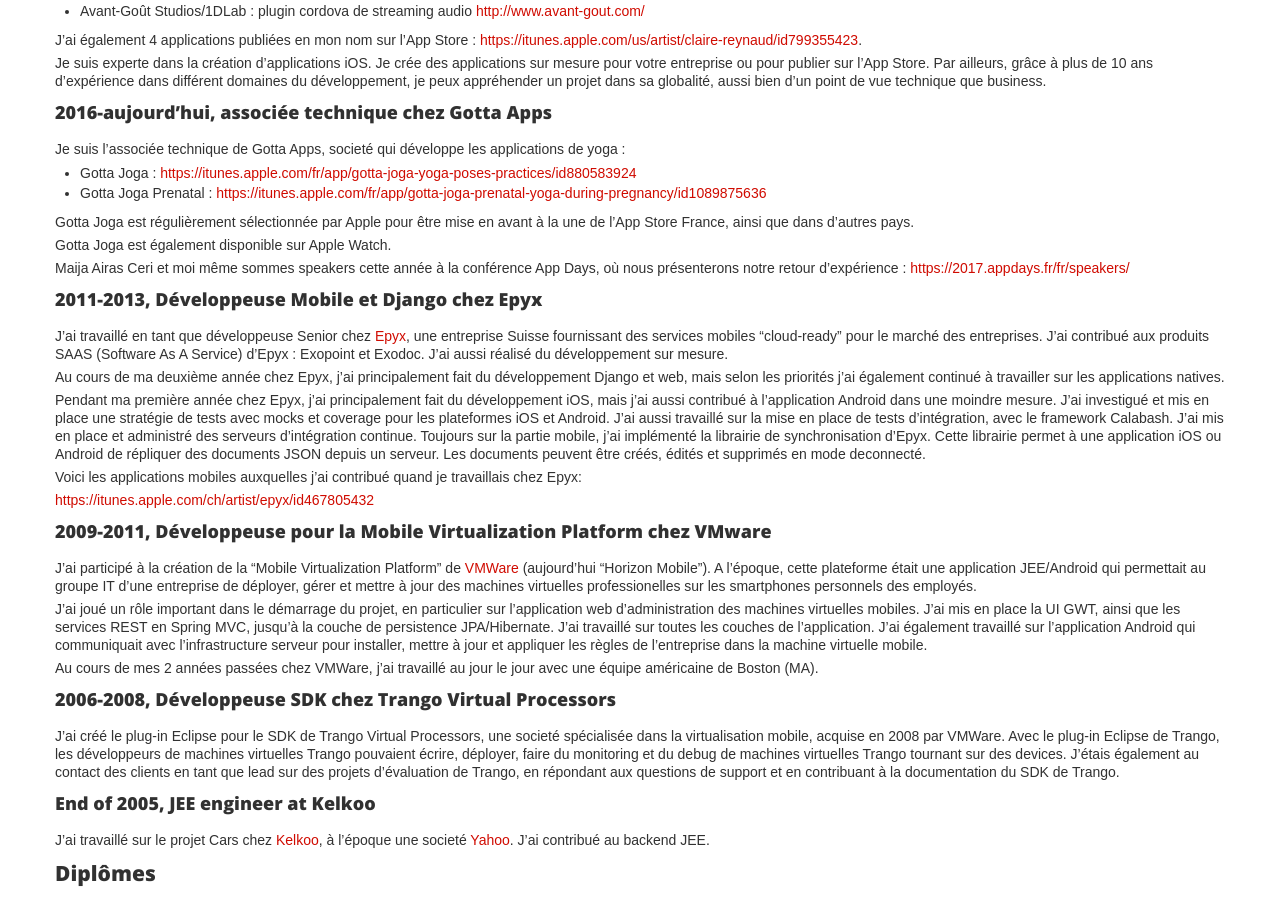
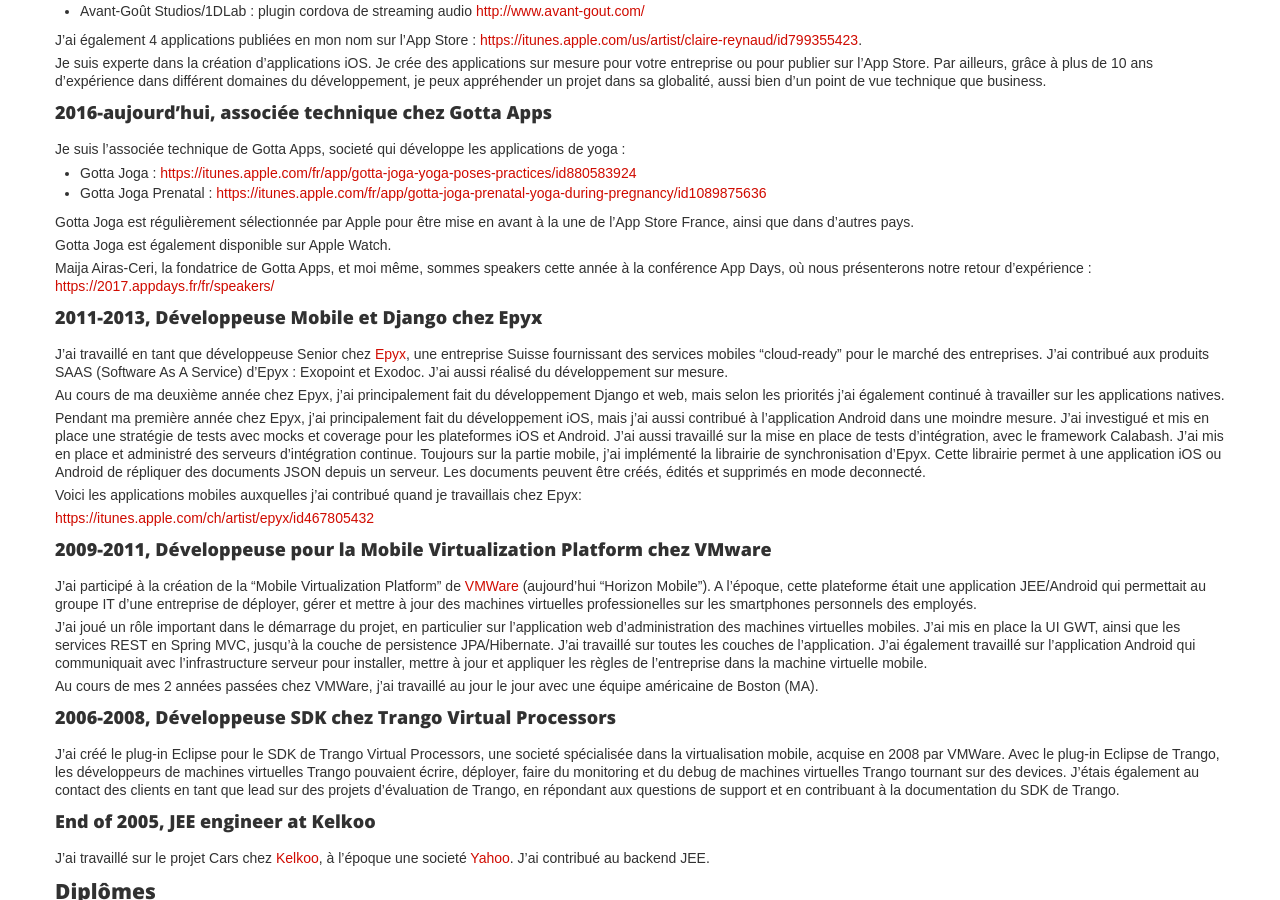
Before and after one commit to creynaud/creynaud.github.io, a Jekyll site: the page built from cv.md, in a window 1280 px wide and 900 px high, scrolled down 720 px. Built offline with Jekyll 4.4.1, drawn with Linux system fonts in a browser that asks for light colours; nearby versions of some CDN libraries; a script that is not in the unit is left out; comment, search, counter and statistics services are not loaded.

Commit message:
Fix typo

```diff
--- a/cv.md
+++ b/cv.md
@@ -47,7 +47,7 @@
 
 Gotta Joga est également disponible sur Apple Watch.
 
-Maija Airas Ceri et moi même sommes speakers cette année à la conférence App Days, où nous présenterons notre retour d'expérience : [https://2017.appdays.fr/fr/speakers/][appdays]
+Maija Airas-Ceri, la fondatrice de Gotta Apps, et moi même, sommes speakers cette année à la conférence App Days, où nous présenterons notre retour d'expérience : [https://2017.appdays.fr/fr/speakers/][appdays]
 
 ### 2011-2013, Développeuse Mobile et Django chez Epyx
 
```
